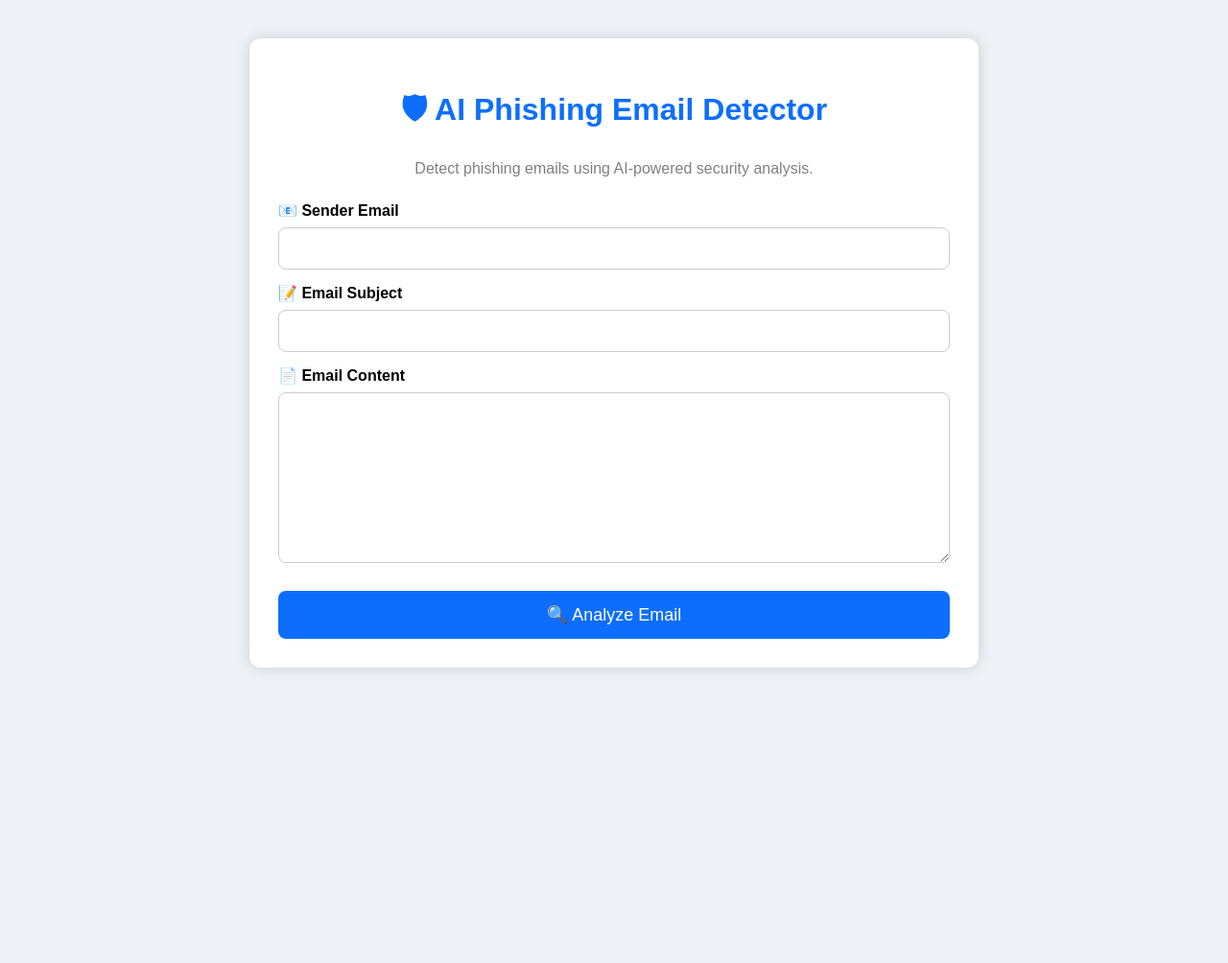
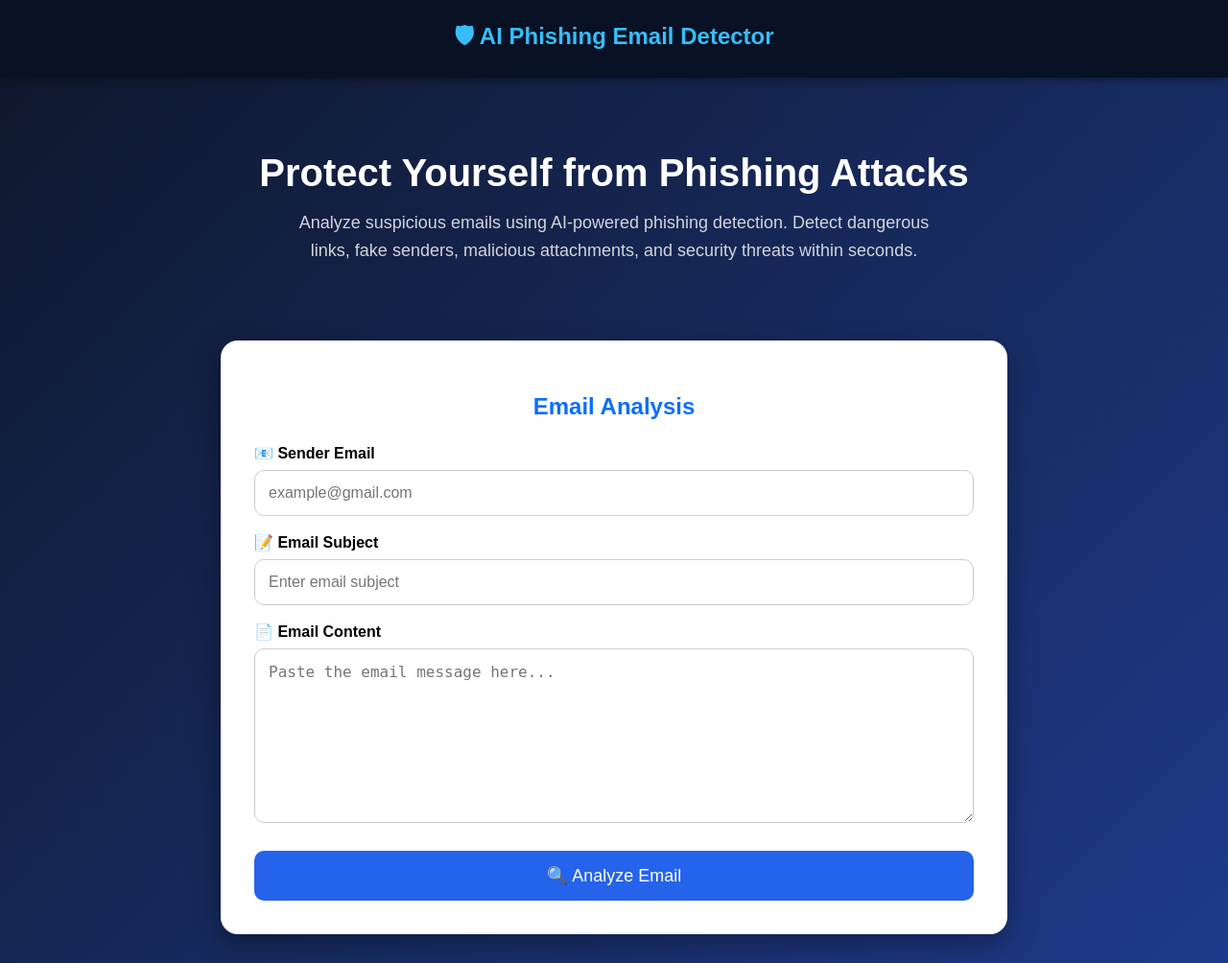
Before and after one commit to fazeen-max/AI_Phishing_Email_Detector, a Flask app: page / in a window 1280 px wide. Shown: the whole page at 96% size. Before the commit the page ends 699 px from the top, so only its background shows below. Run offline with Flask 3, Linux system fonts and the light colour scheme.

Commit message:
Improved email input form UI and fixed textarea display

```diff
--- a/static/css/style.css
+++ b/static/css/style.css
@@ -1,58 +1,122 @@
 body{
-    font-family: Arial, sans-serif;
-    background:#eef2f7;
     margin:0;
-    padding:40px;
+    font-family:Arial, sans-serif;
+    background:linear-gradient(135deg,#0f172a,#1e3a8a);
+    color:white;
+}
+
+header{
+    background:#081224;
+    padding:20px;
+    text-align:center;
+    box-shadow:0 2px 10px rgba(0,0,0,0.4);
+}
+
+header h2{
+    margin:0;
+    color:#38bdf8;
+}
+
+.hero{
+    text-align:center;
+    padding:50px 20px;
+}
+
+.hero h1{
+    font-size:40px;
+    margin-bottom:15px;
+}
+
+.hero p{
+    max-width:700px;
+    margin:auto;
+    color:#d1d5db;
+    font-size:18px;
+    line-height:1.6;
 }
 
 .container{
-    max-width:700px;
-    margin:auto;
+    max-width:750px;
+    margin:30px auto;
     background:white;
-    padding:30px;
-    border-radius:12px;
-    box-shadow:0 0 15px rgba(0,0,0,0.15);
+    color:black;
+    padding:35px;
+    border-radius:18px;
+    box-shadow:0 10px 30px rgba(0,0,0,0.35);
 }
 
-h1{
+.container h2{
     text-align:center;
     color:#0d6efd;
-}
-
-.subtitle{
-    text-align:center;
-    color:gray;
     margin-bottom:25px;
 }
 
 label{
+    display:block;
+    margin-top:18px;
     font-weight:bold;
-    display:block;
-    margin-top:15px;
 }
 
-input, textarea{
+input,
+textarea{
     width:100%;
-    padding:12px;
+    padding:14px;
     margin-top:8px;
     border:1px solid #ccc;
-    border-radius:8px;
+    border-radius:10px;
     font-size:16px;
     box-sizing:border-box;
+}
+
+input:focus,
+textarea:focus{
+    outline:none;
+    border:2px solid #0d6efd;
 }
 
 button{
     width:100%;
     margin-top:25px;
-    padding:14px;
-    background:#0d6efd;
+    padding:15px;
+    background:#2563eb;
     color:white;
     border:none;
-    border-radius:8px;
+    border-radius:10px;
     font-size:18px;
     cursor:pointer;
+    transition:0.3s;
 }
 
 button:hover{
-    background:#0b5ed7;
+    background:#1d4ed8;
+    transform:scale(1.02);
 }
+
+.features{
+    display:flex;
+    justify-content:center;
+    flex-wrap:wrap;
+    gap:20px;
+    margin:50px;
+}
+
+.card{
+    width:250px;
+    background:white;
+    color:black;
+    border-radius:15px;
+    padding:20px;
+    text-align:center;
+    box-shadow:0 5px 15px rgba(0,0,0,0.3);
+    transition:0.3s;
+}
+
+.card:hover{
+    transform:translateY(-8px);
+}
+
+footer{
+    text-align:center;
+    padding:20px;
+    color:#cbd5e1;
+}
--- a/templates/index.html
+++ b/templates/index.html
@@ -1,36 +1,46 @@
 <!DOCTYPE html>
-<html>
+<html lang="en">
 <head>
+    <meta charset="UTF-8">
+    <meta name="viewport" content="width=device-width, initial-scale=1.0">
     <title>AI Phishing Email Detector</title>
+
     <link rel="stylesheet" href="{{ url_for('static', filename='css/style.css') }}">
 </head>
 
 <body>
 
+<header>
+    <h2>🛡 AI Phishing Email Detector</h2>
+</header>
+
+<div class="hero">
+    <h1>Protect Yourself from Phishing Attacks</h1>
+
+    <p>
+        Analyze suspicious emails using AI-powered phishing detection.
+        Detect dangerous links, fake senders, malicious attachments,
+        and security threats within seconds.
+    </p>
+</div>
+
 <div class="container">
 
-    <h1>🛡 AI Phishing Email Detector</h1>
-
-    <p class="subtitle">
-        Detect phishing emails using AI-powered security analysis.
-    </p>
+    <h2>Email Analysis</h2>
 
     <form method="POST">
 
         <label>📧 Sender Email</label>
-        <input type="text" name="sender" required>
+        <input type="text" name="sender" placeholder="example@gmail.com" required>
 
         <label>📝 Email Subject</label>
-        <input type="text" name="subject" required>
+        <input type="text" name="subject" placeholder="Enter email subject" required>
 
         <label>📄 Email Content</label>
-        <textarea name="email" rows="8" required></textarea>
+<textarea
+    name="email"
+    rows="8"
+    placeholder="Paste the email message here..."
+    required></textarea>
 
-        <button type="submit">🔍 Analyze Email</button>
-
-    </form>
-
-</div>
-
-</body>
-</html>
+<button type="submit">🔍 Analyze Email</button>
```
